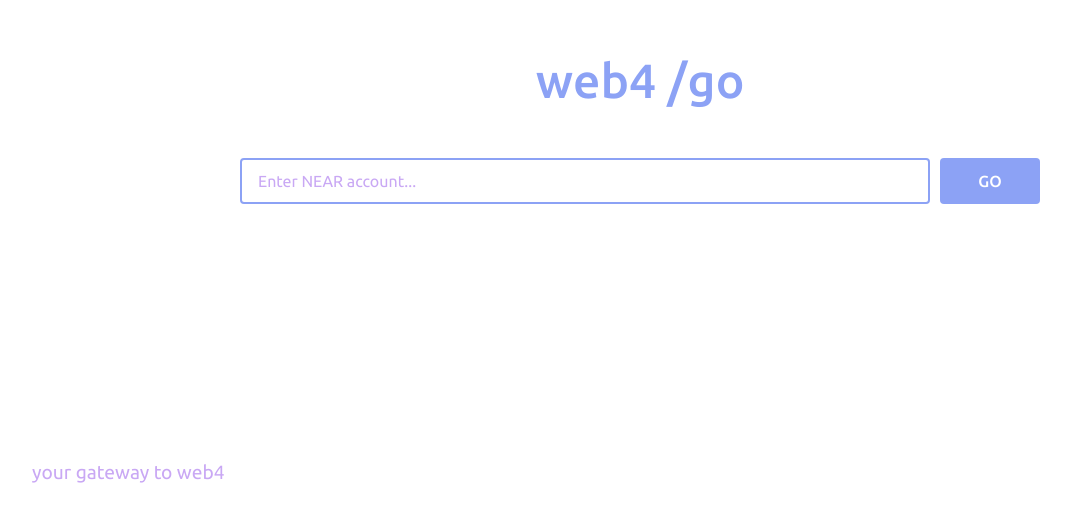
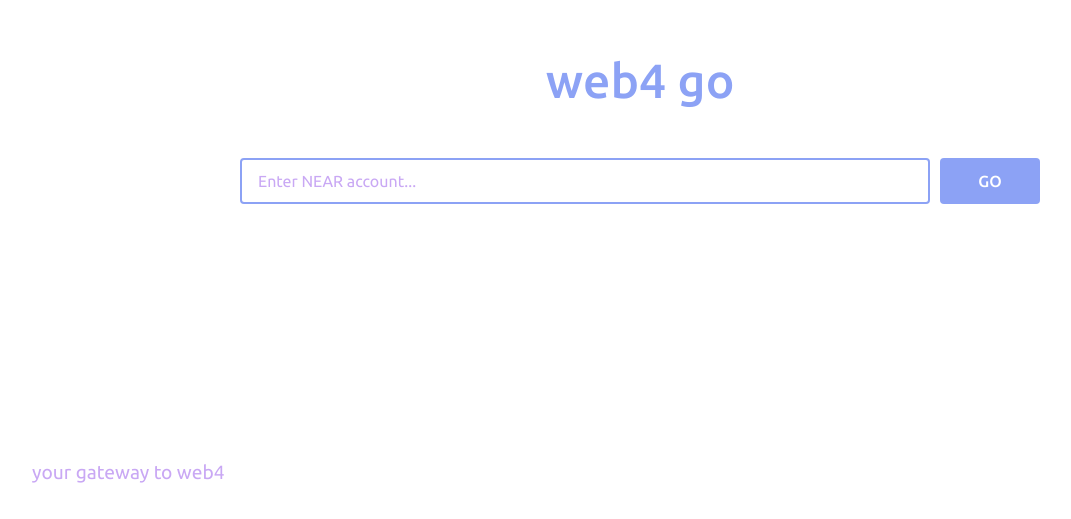
Before and after one commit to sleetplayground/web4go, a React (Vite) app: page / in a window 1280 px wide. Shown: the part 281-800 px from the top of the page, without its empty margins (0-1071 px from the left). Built offline with nearby package versions, Linux system fonts and the light colour scheme.

Commit message:
Update SearchBar.tsx

```diff
--- a/src/components/SearchBar.tsx
+++ b/src/components/SearchBar.tsx
@@ -67,7 +67,7 @@
 
   return (
     <section className="discover-section">
-      <h1 className="title">web4 /go</h1>
+      <h1 className="title">web4 go</h1>
       <form className="search-bar" onSubmit={handleSearch}>
         <input
           type="text"
```
